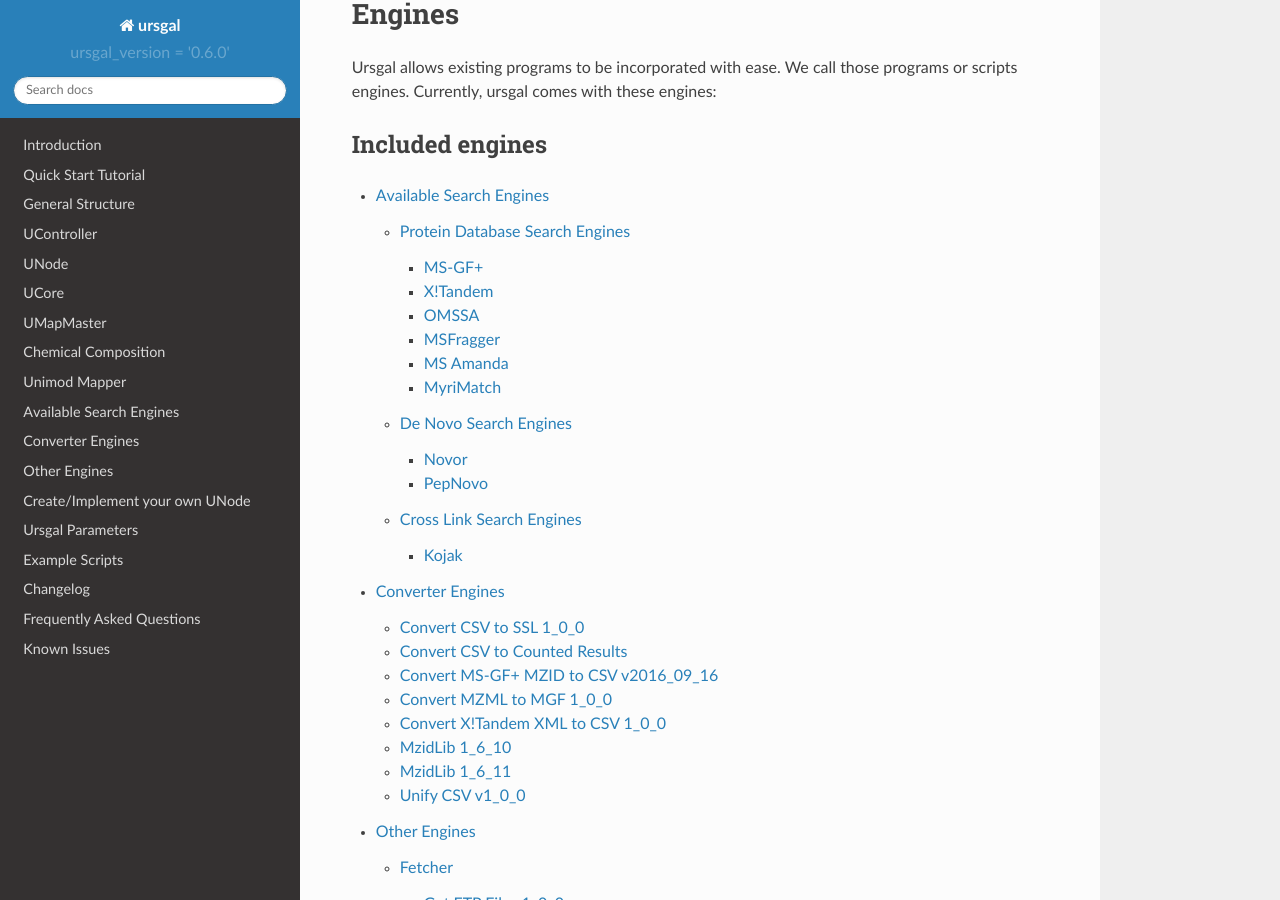
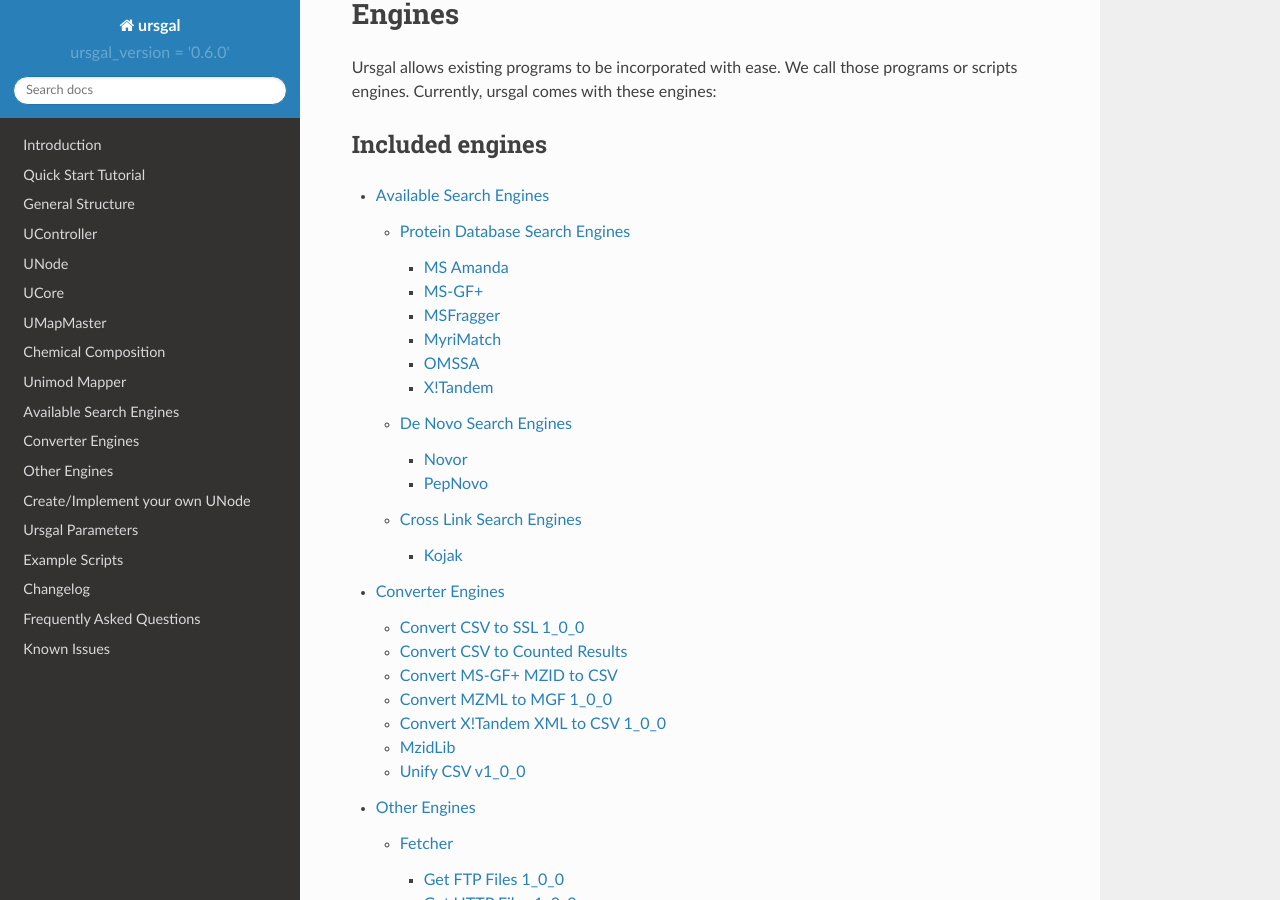
Before and after one commit to ursgal/ursgal, a Sphinx documentation site: the page built from docs/source/index.txt, in a window 1280 px wide and 900 px high, scrolled down 1286 px. Built offline with Sphinx 7.4.7 and the Read the Docs theme 2.0.0, drawn with Linux system fonts in a browser that asks for light colours.

Commit message:
updated docu

```diff
--- a/docs/source/converter_engines.txt
+++ b/docs/source/converter_engines.txt
@@ -23,13 +23,13 @@
 .. autofunction:: ursgal.resources.platform_independent.arc_independent.csv2counted_results_1_0_0.csv2counted_results_1_0_0.main
 
 
-Convert MS-GF+ MZID to CSV v2016_09_16
---------------------------------------
+Convert MS-GF+ MZID to CSV
+--------------------------
+
+.. autoclass:: ursgal.wrappers.msgfplus2csv_v2017_01_27.msgfplus2csv_v2017_01_27
+   :members:
 
 .. autoclass:: ursgal.wrappers.msgfplus2csv_v2016_09_16.msgfplus2csv_v2016_09_16
-   :members:
-
-.. autoclass:: ursgal.wrappers.msgfplus2csv_v2017_01_27.msgfplus2csv_v2017_01_27
    :members:
 
 
@@ -51,17 +51,16 @@
 .. autofunction:: ursgal.resources.platform_independent.arc_independent.xtandem2csv_1_0_0.xtandem2csv_1_0_0.main
 
 
-MzidLib 1_6_10
---------------
+MzidLib
+-------
+
+.. autoclass:: ursgal.wrappers.mzidentml_lib_1_7.mzidentml_lib_1_7
+   :members:
+
+.. autoclass:: ursgal.wrappers.mzidentml_lib_1_6_11.mzidentml_lib_1_6_11
+   :members:
 
 .. autoclass:: ursgal.wrappers.mzidentml_lib_1_6_10.mzidentml_lib_1_6_10
-   :members:
-
-
-MzidLib 1_6_11
---------------
-
-.. autoclass:: ursgal.wrappers.mzidentml_lib_1_6_11.mzidentml_lib_1_6_11
    :members:
 
 
```
Also changed, not shown: docs/source/available_engines.txt (+69 -41 lines), 1 other file.
